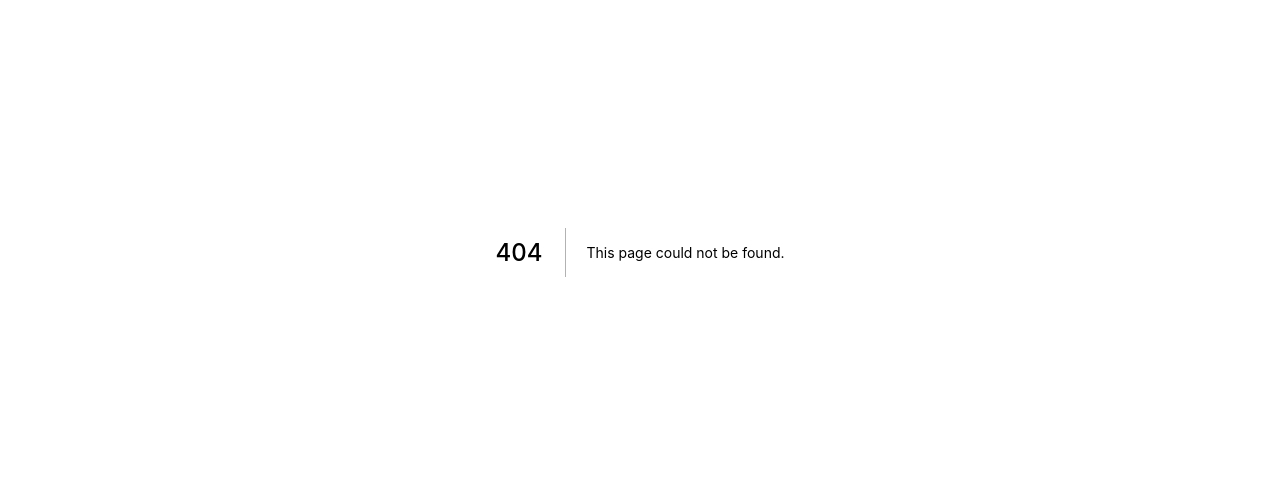
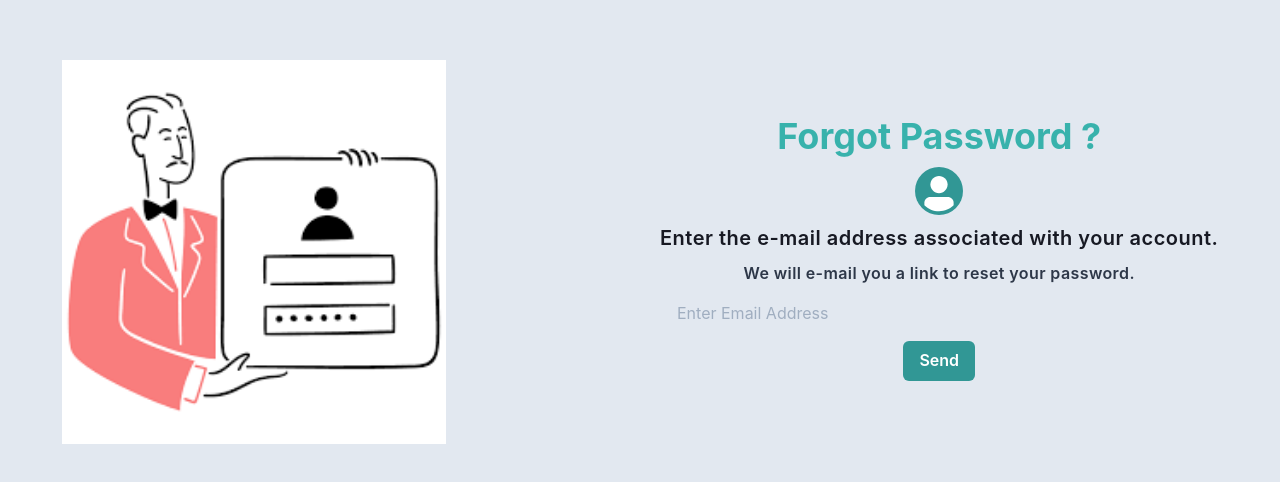
Before and after one commit to chxru/hosp-e, a Next.js app in the folder web-app/: page /reset-password in a window 1280 px wide. Before the commit this address had no page. Shown: the part 148-630 px from the top of the page. Built offline with nearby package versions, Linux system fonts and the light colour scheme.

Commit message:
rest-password page int

```diff
--- /dev/null
+++ b/web-app/pages/reset-password.tsx
@@ -0,0 +1,67 @@
+import React from "react";
+import Image from "next/image";
+import {
+  Flex,
+  Heading,
+  Input,
+  Button,
+  Stack,
+  Box,
+  Avatar,
+  SimpleGrid,
+} from "@chakra-ui/react";
+
+const ResetPassowrd: React.FC = ({}) => {
+  return (
+    <Flex
+      flexDirection="column"
+      width="10wh"
+      height="100vh"
+      backgroundColor="gray.200"
+      justifyContent="center"
+      alignItems="center"
+    >
+      <SimpleGrid columns={2} spacing={10}>
+        <Stack>
+          <Box boxSize="sm">
+            <Image src="/images.png" width={500} height={500} alt="fup" />
+          </Box>
+        </Stack>
+
+        <Stack
+          flexDir="column"
+          mb="2"
+          justifyContent="center"
+          alignItems="center"
+        >
+          <Heading color="teal.400">Forgot Password ?</Heading>
+          <Avatar bg="teal.500" />
+          <Box
+            color="gray.900"
+            fontWeight="semibold"
+            letterSpacing="wide"
+            fontSize="xl"
+            ml="2"
+          >
+            Enter the e-mail address associated with your account.
+          </Box>
+          <Box
+            color="gray.700"
+            fontWeight="semibold"
+            letterSpacing="wide"
+            fontSize="l"
+            ml="2"
+          >
+            We will e-mail you a link to reset your password.
+          </Box>
+          <Input placeholder="Enter Email Address" />
+          <Button colorScheme="teal" size="md">
+            Send
+          </Button>
+        </Stack>
+      </SimpleGrid>
+    </Flex>
+  );
+};
+
+export default ResetPassowrd;
```
Also changed, not shown: web-app/public/images.png (added).
